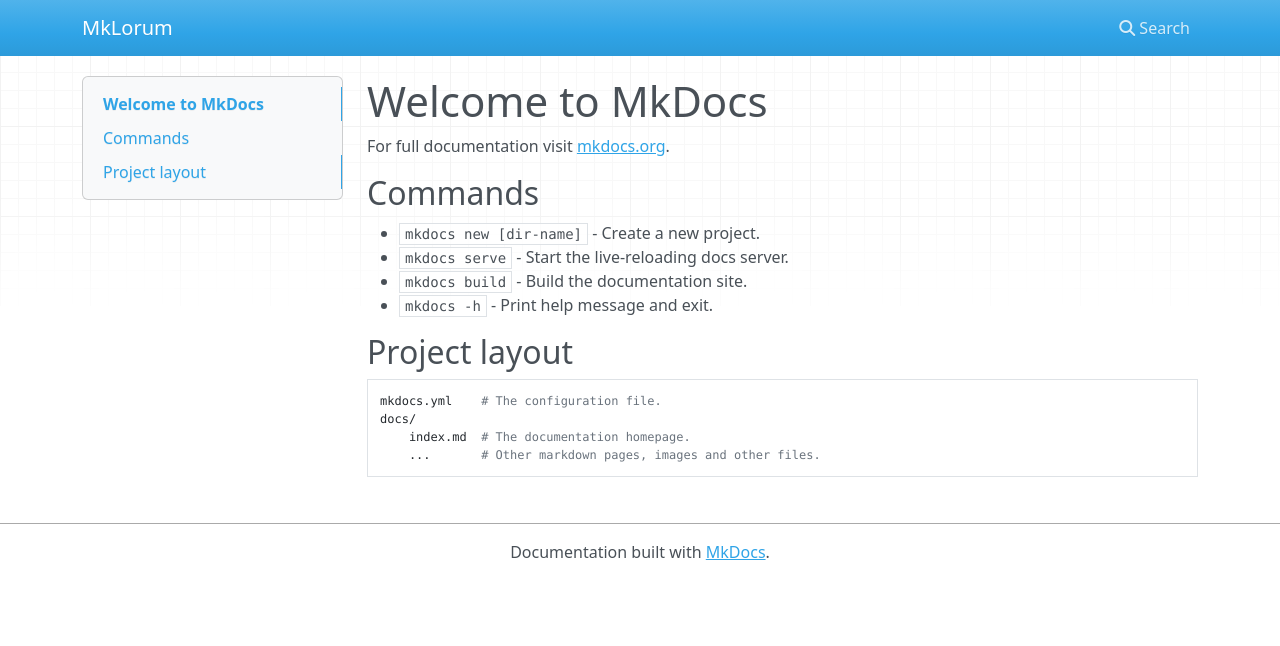
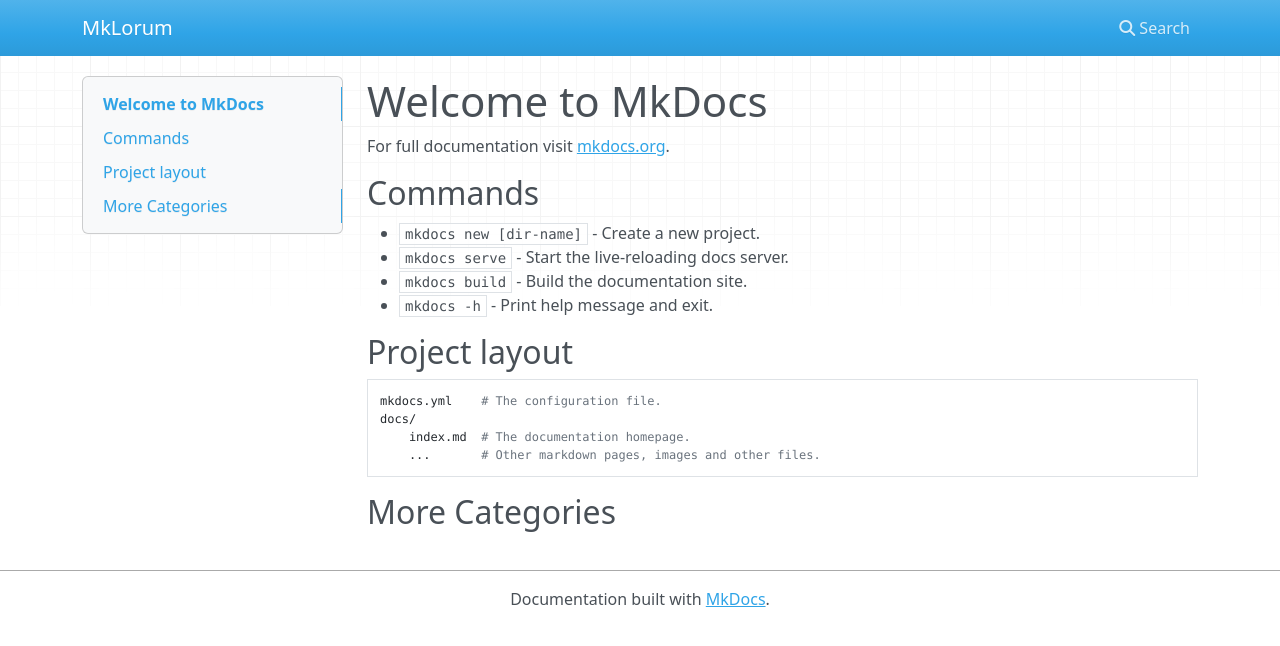
Before and after one commit to macvin-pinto/mkdocs-sample, an MkDocs documentation site: the page built from docs/index.md, in a window 1280 px wide. Shown: the top 646 px of the page. Built offline with MkDocs 1.6.1, drawn with Linux system fonts in a browser that asks for light colours; nearby versions of some CDN libraries.

```diff
--- a/docs/index.md
+++ b/docs/index.md
@@ -15,3 +15,5 @@
     docs/
         index.md  # The documentation homepage.
         ...       # Other markdown pages, images and other files.
+
+## More Categories
```
Also changed, not shown: 1 other file.
